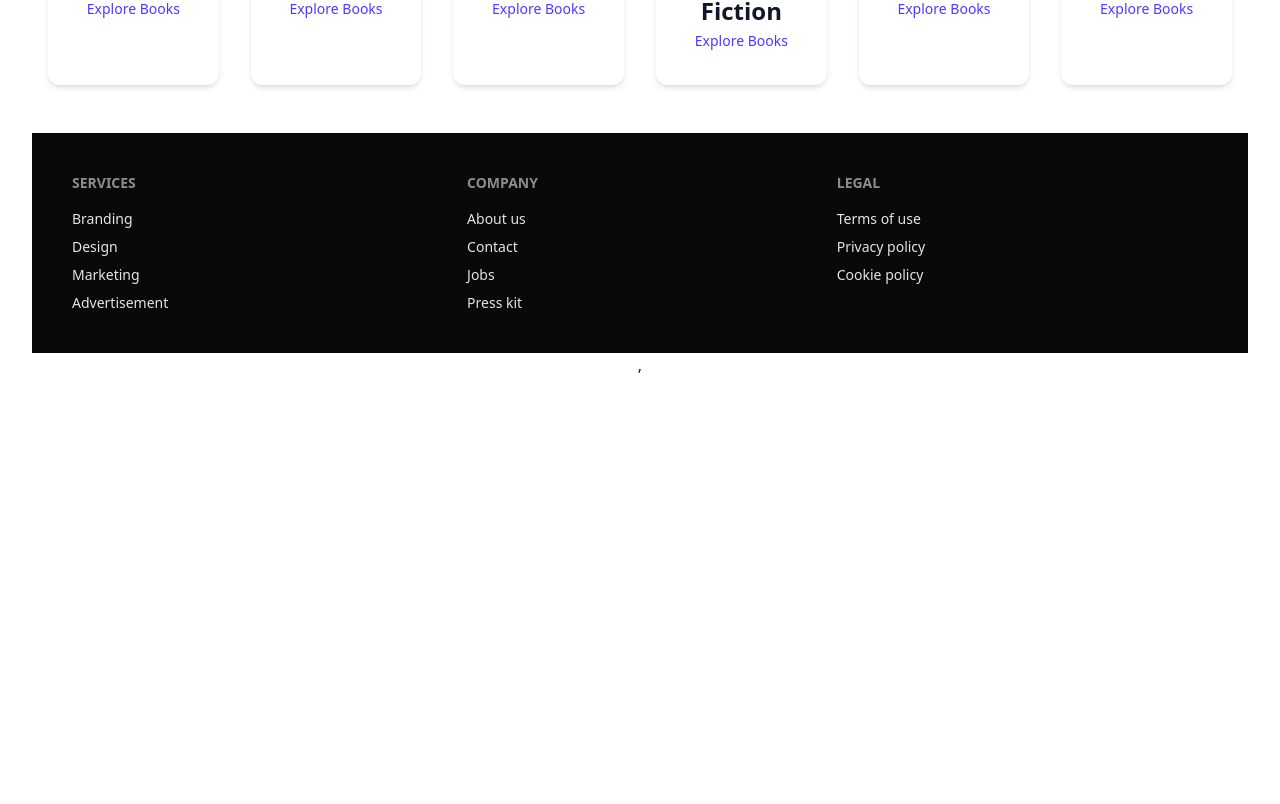
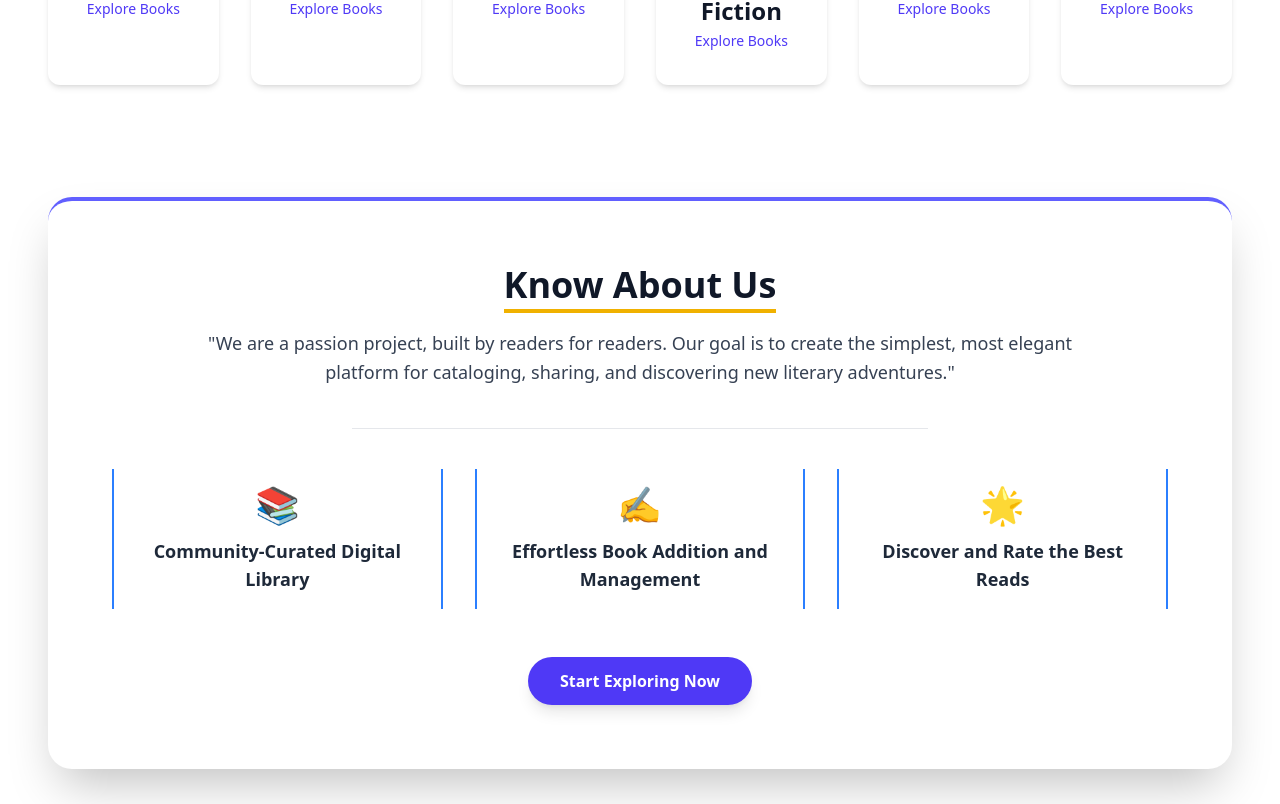
Before and after one commit to rifat028/Book-Heaven-Client, a React (Vite) app: page / in a window 1280 px wide. Shown: the part 936-1740 px from the top of the page. Before the commit the page ends 1345 px from the top, so only its background shows below. Built offline with nearby package versions, Linux system fonts and the light colour scheme.

Commit message:
about Us Implemented

```diff
--- /dev/null
+++ b/src/Components/HomeComponents/About.jsx
@@ -0,0 +1,71 @@
+import React from "react";
+import { Link } from "react-router";
+
+const About = () => {
+  const valuePropositions = [
+    { icon: "📚", text: "Community-Curated Digital Library" },
+    { icon: "✍️", text: "Effortless Book Addition and Management" },
+    { icon: "🌟", text: "Discover and Rate the Best Reads" },
+  ];
+
+  return (
+    <section className="about-us container mx-auto px-4 py-16">
+      <div
+        className="bg-white dark:bg-gray-800 p-8 md:p-12 lg:p-16 rounded-3xl shadow-2xl
+                   border-t-4 border-indigo-500 dark:border-yellow-500 transition duration-500"
+      >
+        {/* Main Title and Core Message */}
+        <h2 className="text-3xl md:text-4xl pb-2 font-extrabold mb-4 text-center text-gray-900 dark:text-white">
+          <span className=" border-b-4 border-yellow-500">Know About Us</span>
+        </h2>
+        <p className=" text-xs md:text-lg text-center text-gray-700 dark:text-gray-300 max-w-4xl mx-auto mb-10 leading-relaxed">
+          "We are a passion project, built by readers for readers. Our goal is
+          to create the simplest, most elegant platform for cataloging, sharing,
+          and discovering new literary adventures."
+        </p>
+
+        <hr className="my-8 border-gray-200 dark:border-gray-700 max-w-xl mx-auto" />
+
+        {/* Value Propositions Grid */}
+        <div className="grid grid-cols-1 md:grid-cols-3 gap-8 text-center mt-10">
+          {valuePropositions.map((prop, index) => (
+            <div
+              key={index}
+              className="p-4  border-y-2 md:border-y-0 md:border-x-2 border-blue-500 hover:bg-gray-50"
+            >
+              <span className="text-4xl mb-3 block">{prop.icon}</span>
+              <p className="text-lg font-semibold text-gray-800 dark:text-gray-200">
+                {prop.text}
+              </p>
+            </div>
+          ))}
+        </div>
+
+        {/* Closing CTA */}
+        <div className="text-center mt-12">
+          <Link
+            to="/all-books"
+            className="inline-flex items-center space-x-2 bg-indigo-600 hover:bg-indigo-700 text-white font-bold
+                       py-3 px-8 rounded-full shadow-lg transition duration-300 transform hover:scale-105"
+          >
+            <span>Start Exploring Now</span>
+            {/* <svg
+              xmlns="http://www.w3.org/2000/svg"
+              className="h-5 w-5"
+              viewBox="0 0 20 20"
+              fill="currentColor"
+            >
+              <path
+                fillRule="evenodd"
+                d="M10 18a8 8 0 100-16 8 8 0 000 16zm3.707-8.293a1 1 0 00-1.414-1.414L9 10.586 7.707 9.293a1 1 0 00-1.414 1.414l2 2a1 1 0 001.414 0l4-4z"
+                clipRule="evenodd"
+              />
+            </svg> */}
+          </Link>
+        </div>
+      </div>
+    </section>
+  );
+};
+
+export default About;
--- a/src/Components/HomeComponents/Banner.jsx
+++ b/src/Components/HomeComponents/Banner.jsx
@@ -20,7 +20,7 @@ const Banner = () => {
       title: "Build The Haven",
       text: "Share your favorite books with the community in a few simple steps.",
       buttonText: "Create New Book",
-      buttonLink: "/add-book",
+      buttonLink: "/add-books",
       gradient: "from-indigo-800 to-purple-900",
       buttonClasses: "bg-green-400 hover:bg-green-500 text-purple-900",
     },
--- a/src/Pages/Home.jsx
+++ b/src/Pages/Home.jsx
@@ -1,12 +1,14 @@
 import React from "react";
 import Banner from "../Components/HomeComponents/Banner";
 import TopGenres from "../Components/HomeComponents/TopGenres";
+import About from "../Components/HomeComponents/About";
 
 const Home = () => {
   return (
     <div>
       <Banner></Banner>
       <TopGenres></TopGenres>
+      <About></About>
     </div>
   );
 };
```
